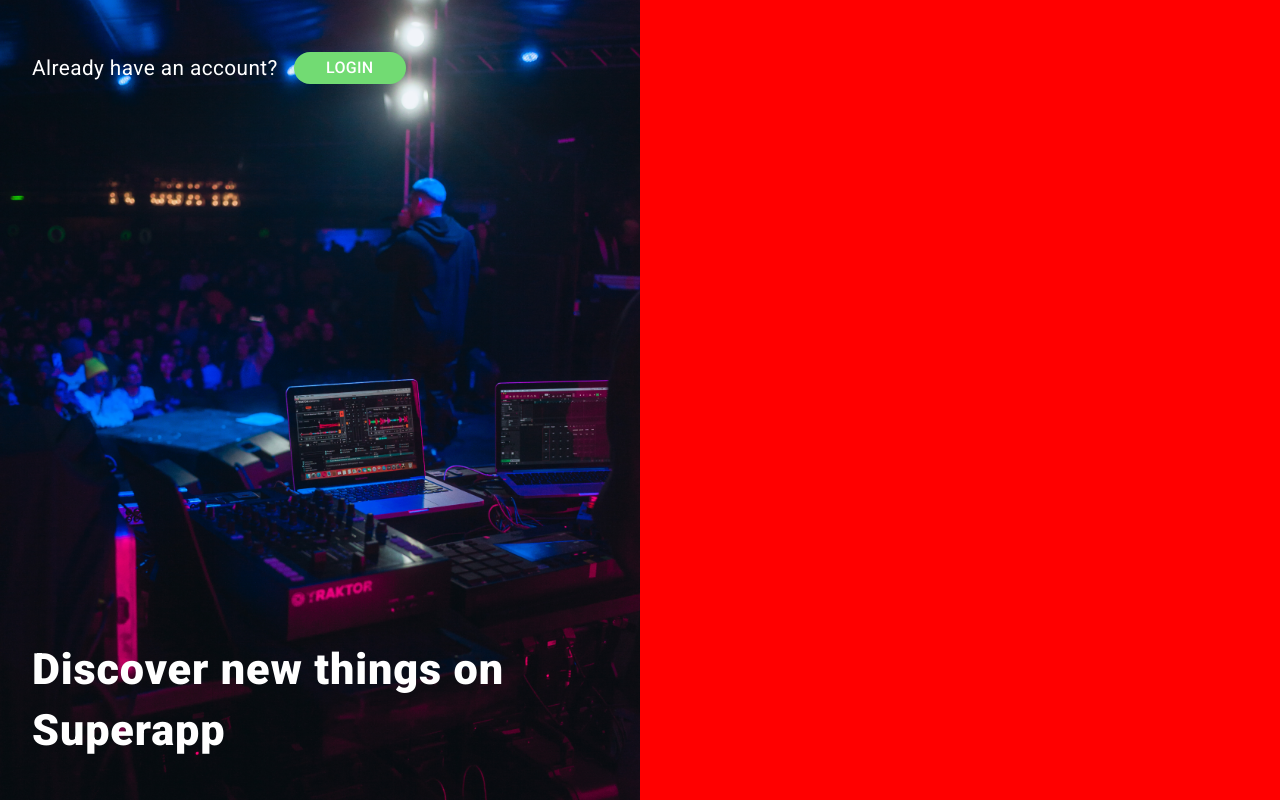
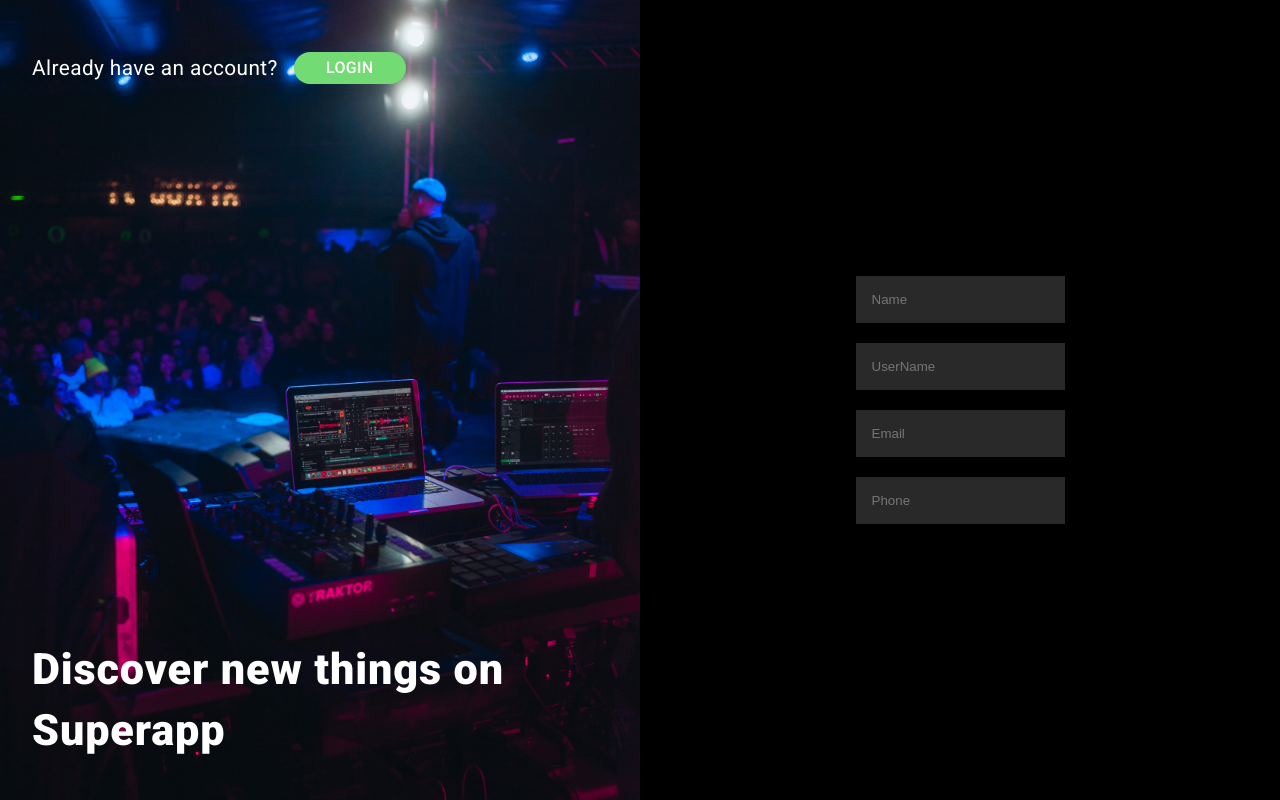
Before and after one commit to nyanpoleon/super-app, a React (Create React App) app in the folder login-page/: page / in a window 1280 px wide. Built offline with nearby package versions, Linux system fonts and the light colour scheme.

Commit message:
building form

```diff
--- a/login-page/src/App.css
+++ b/login-page/src/App.css
@@ -3,98 +3,8 @@
   html, body {
     max-width: 100%;
     overflow-x: hidden;
+    overflow-y: hidden;
   }
 
-  body {
-    background: #1E1E1E;
-    color: aliceblue;
-  }
 
-  .register-page {
-    width: 100vw;
-    display: flex;
-    flex-direction: row;
-    flex-wrap: wrap;
-    justify-content: center;
-  }
-
-  .left-half {
-    height: 100vh;
-    display: flex;
-    width: 50vw;
-    flex-direction: column;
-    text-align: center;
-    flex: 1;;
-    background-image: url('./resources/landingimage.png');
-    background-size: cover;
-    background-repeat: no-repeat;
-    background-position: center center;
-
-  }
-  .right-half {
-    width: 50vw;
-    align-items: center;
-    text-align: center;
-    flex: 1;
-    background-color: red;
-  }
-
-  .landingimage{
-    width: 100%;
-    height: auto;
-
-  }
-
-  .imgheader {
-    font-family: 'Roboto';
-    font-style: normal;
-    font-weight: 400;
-    font-size: 1.3rem;
-    line-height: 108.69%;
-    /* or 30px */
-
-    letter-spacing: 0.02em;
-
-    color: #FFFFFF;
-    display: flex;
-    height: 2.5rem;
-    text-align: center;
-    align-items: center;
-    margin-left: 2rem;
-    margin-top: 3rem;
-  }
-
-  .imgfooter {
-    margin-left: 2rem;
-    width: 35rem;
-    text-align: left;
-    position: absolute;
-    top: 80%;
-    font-family: 'Roboto';
-    font-style: normal;
-    font-weight: 900;
-    font-size: 2.7rem;
-    line-height: 141.69%;
-    letter-spacing: 0.02em;
-
-    color: #FFFFFF;
-  }
-
-  .loginBtn {
-    background: #72DB73;
-    border-radius: 2rem;
-    border: none;
-    height: 2rem;
-    width: 7rem;
-    font-family: 'Roboto';
-    font-style: normal;
-    font-weight: 500;
-    font-size: 1rem;
-    line-height: 108.69%;
-    margin-left: 1rem;
-    letter-spacing: 0.02em;
-
-    color: #FFFFFF;
-
-  }
 }
--- a/login-page/src/App.jsx
+++ b/login-page/src/App.jsx
@@ -1,5 +1,5 @@
 import React from 'react';
-import Register from './Register.jsx'
+import Register from './pages/Register.jsx'
 import './App.css';
 // import landingimage from './resources/landingimage.png';
 
--- a/login-page/src/Register.jsx
+++ /dev/null
@@ -1,64 +0,0 @@
-import React, { useState } from "react";
-import "./App.css";
-// import landingimage from './resources/landingimage.png';
-
-function Register() {
-  //THIS PART OF THE CODE IS TO INITIALISE THE FORM
-  //formData represents the initial state of the form
-  //setFormData is store the change done to the form
-  const [formData, setFormData] = useState({
-    name: "",
-    username: "",
-    email: "",
-    phone: "",
-    checkbox: false,
-  });
-
-  const [errorMessage, setErrorMessage] = useState({
-    name: "",
-    username: "",
-    email: "",
-    phone: "",
-    checkbox: false,
-});
-
-  const handleChange = (event) => {
-    const { name, value, type, checked } = event.target;
-    setFormData({
-      ...formData,
-      [name]: type === "checkbox" ? checked : value,
-    });
-  };
-
-  const handleSubmit = (event) => {
-    event.preventDefault();
-    if (
-      !formData.name ||
-      !formData.username ||
-      !formData.email ||
-      !formData.phone ||
-      !formData.checkbox
-    ) {
-      alert("Please fill in all required fields.");
-    } else {
-      alert("Form submitted successfully!");
-      // Code to submit form data to server goes here
-    }
-  };
-  return (
-    <div className="register-page">
-      <div className="left-half">
-        <div className="imgheader">
-          <div>Already have an account?</div>
-          <button className="loginBtn">LOGIN</button>
-        </div>
-        <div className="imgfooter">Discover new things on Superapp</div>
-      </div>
-      <div className="right-half">
-
-      </div>
-    </div>
-  );
-}
-
-export default Register;
--- /dev/null
+++ b/login-page/src/pages/Register.css
@@ -0,0 +1,124 @@
+@import url('https://fonts.googleapis.com/css2?family=DM+Sans:wght@400;500&family=Roboto:wght@400;500;900&display=swap');
+@media screen {
+  html, body {
+    max-width: 100%;
+    overflow-x: hidden;
+    overflow-y: hidden;
+  }
+
+  body {
+    background: #1E1E1E;
+    color: aliceblue;
+  }
+
+  .register-page {
+    width: 100vw;
+    display: flex;
+    flex-direction: row;
+    flex-wrap: wrap;
+    justify-content: center;
+  }
+
+  .left-half {
+    height: 100vh;
+    display: flex;
+    width: 50vw;
+    flex-direction: column;
+    text-align: center;
+    flex: 1;;
+    background-image: url('../resources/landingimage.png');
+    background-size: cover;
+    background-repeat: no-repeat;
+    background-position: center center;
+
+  }
+
+
+  .landingimage{
+    width: 100%;
+    height: auto;
+
+  }
+
+  .imgheader {
+    font-family: 'Roboto';
+    font-style: normal;
+    font-weight: 400;
+    font-size: 1.3rem;
+    line-height: 108.69%;
+    /* or 30px */
+
+    letter-spacing: 0.02em;
+
+    color: #FFFFFF;
+    display: flex;
+    height: 2.5rem;
+    text-align: center;
+    align-items: center;
+    margin-left: 2rem;
+    margin-top: 3rem;
+  }
+
+  .imgfooter {
+    margin-left: 2rem;
+    width: 35rem;
+    text-align: left;
+    position: absolute;
+    top: 80%;
+    font-family: 'Roboto';
+    font-style: normal;
+    font-weight: 900;
+    font-size: 2.7rem;
+    line-height: 141.69%;
+    letter-spacing: 0.02em;
+
+    color: #FFFFFF;
+  }
+
+  .loginBtn {
+    background: #72DB73;
+    border-radius: 2rem;
+    border: none;
+    height: 2rem;
+    width: 7rem;
+    font-family: 'Roboto';
+    font-style: normal;
+    font-weight: 500;
+    font-size: 1rem;
+    line-height: 108.69%;
+    margin-left: 1rem;
+    letter-spacing: 0.02em;
+
+    color: #FFFFFF;
+
+  }
+
+
+
+
+
+
+  /* THE FORM STUFF BEGINS HERE */
+
+  .right-half {
+    display: flex;
+    width: 50vw;
+    height: 100vh;
+    justify-content: center;
+    align-items: center;
+    text-align: center;
+    flex: 1;
+    background-color: #000000;
+  }
+  .formInput {
+    color: #72DB73;
+
+  }
+  input {
+    padding: 1rem;
+    margin: 10px 0px;
+    background-color: #292929;
+    color: #7C7C7C;
+    border: none;
+  }
+}
--- /dev/null
+++ b/login-page/src/pages/Register.jsx
@@ -0,0 +1,79 @@
+import React, { useState } from "react";
+import "./Register.css";
+import FormInput from "./form/FormInput";
+
+
+function Register() {
+  const [formData, setFormData] = useState({
+    name:"",
+    username:"",
+    email:"",
+    mobile:"",
+    checkbox: false
+  });
+
+  const inputs = [
+    {
+      id:1,
+      name:"name",
+      type:"text",
+      placeholder:"Name",
+      required: true,
+    },
+    {
+      id:2,
+      name:"username",
+      type:"text",
+      placeholder:"UserName",
+      required: true,
+    },
+    {
+      id:3,
+      name:"email",
+      type:"email",
+      placeholder:"Email",
+      required: true,
+    },
+    {
+      id:4,
+      name:"mobile",
+      type:"text",
+      placeholder:"Mobile",
+      required: true,
+    },
+    {
+      id:5,
+      name:"check",
+      type:"checkbox",
+      label:"Share my registration data with SuperApp",
+      required: true,
+    },
+  ];
+
+  console.log(formData)
+  return (
+    <div className="register-page">
+      <div className="left-half">
+        <div className="imgheader">
+          <div>Already have an account?</div>
+          <button className="loginBtn">LOGIN</button>
+        </div>
+        <div className="imgfooter">Discover new things on Superapp</div>
+      </div>
+      <div className="right-half">
+        <form>
+          <div className="formInput">
+
+            <FormInput placeholder='Name' setFormData={setFormData}/>
+            <FormInput placeholder='UserName'/>
+            <FormInput placeholder='Email'/>
+            <FormInput placeholder='Phone'/>
+
+          </div>
+        </form>
+      </div>
+    </div>
+  );
+}
+
+export default Register;
--- /dev/null
+++ b/login-page/src/pages/form/FormInput.jsx
@@ -0,0 +1,12 @@
+import "../Register.css"
+
+const FormInput = (props) => {
+    return(
+        <div className="formInput">
+            {/* <label>username</label> */}
+            <input placeholder={props.placeholder} onChange={event=>props.setFormData(event.target.value)}/>
+        </div>
+    )
+}
+
+export default FormInput;
```
